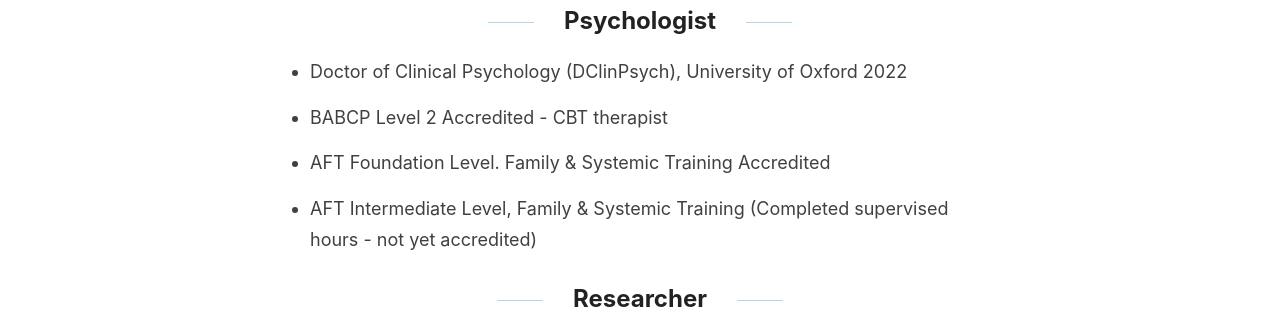
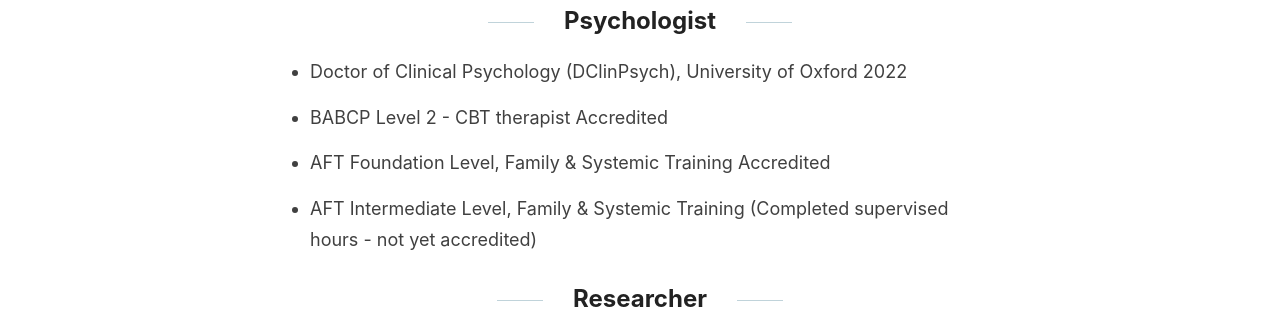
Before and after one commit to shabeer-syed/shabeersyed, a Jekyll site: the page built from index.md, in a window 1280 px wide. Shown: the part 487-796 px from the top of the page. Built offline with Jekyll 4.4.1, drawn with Linux system fonts in a browser that asks for light colours; comment, search, counter and statistics services are not loaded.

```diff
--- a/index.md
+++ b/index.md
@@ -10,9 +10,9 @@ I am a Clinical Psychologist and a Researcher in Epidemiology with an interest i
 
 - Doctor of Clinical Psychology (DClinPsych), University of Oxford 2022
 
-- BABCP Level 2 Accredited - CBT therapist
+- BABCP Level 2 - CBT therapist Accredited
 
-- AFT Foundation Level. Family & Systemic Training Accredited
+- AFT Foundation Level, Family & Systemic Training Accredited
 
 - AFT Intermediate Level, Family  & Systemic Training (Completed supervised hours - not yet accredited)
 
```
